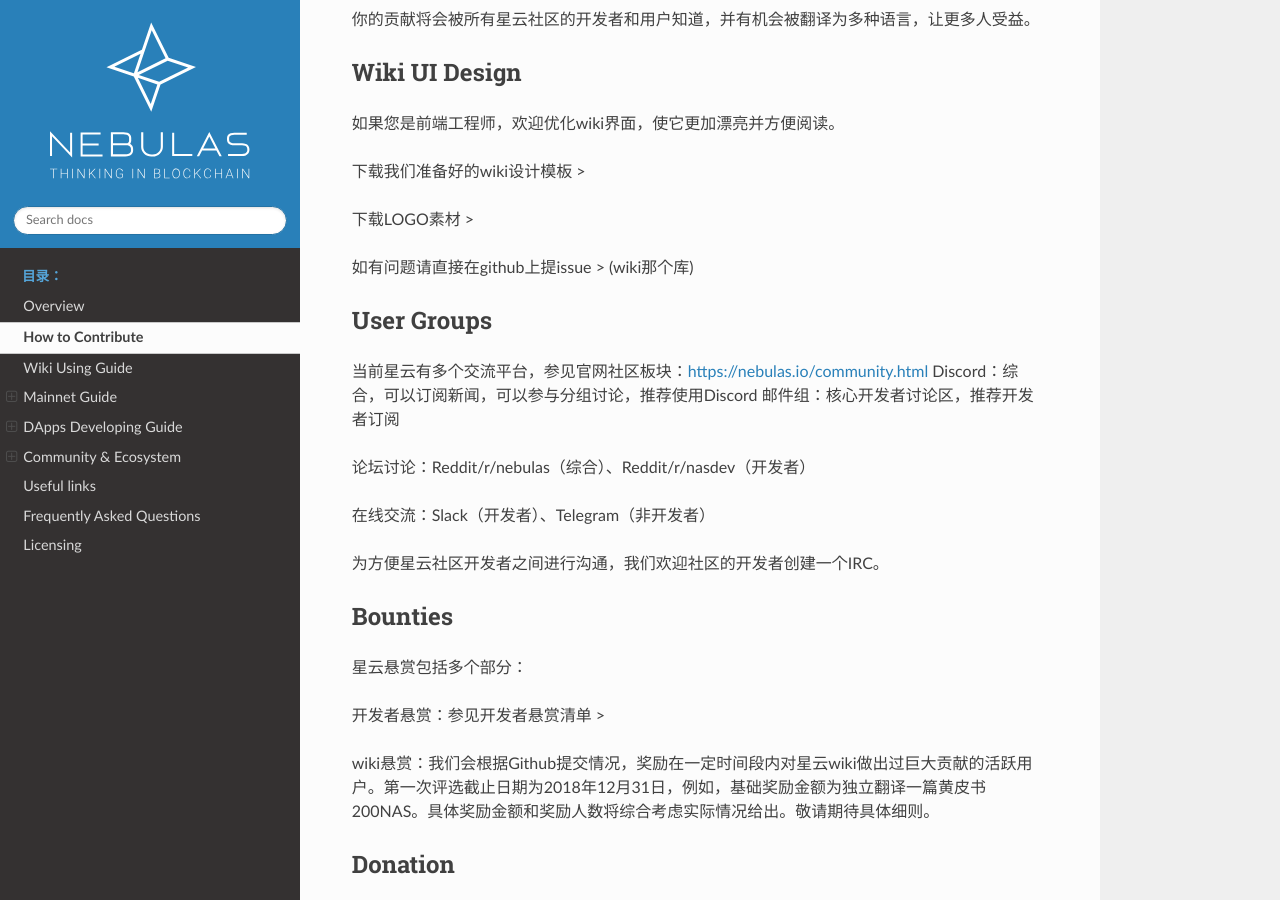
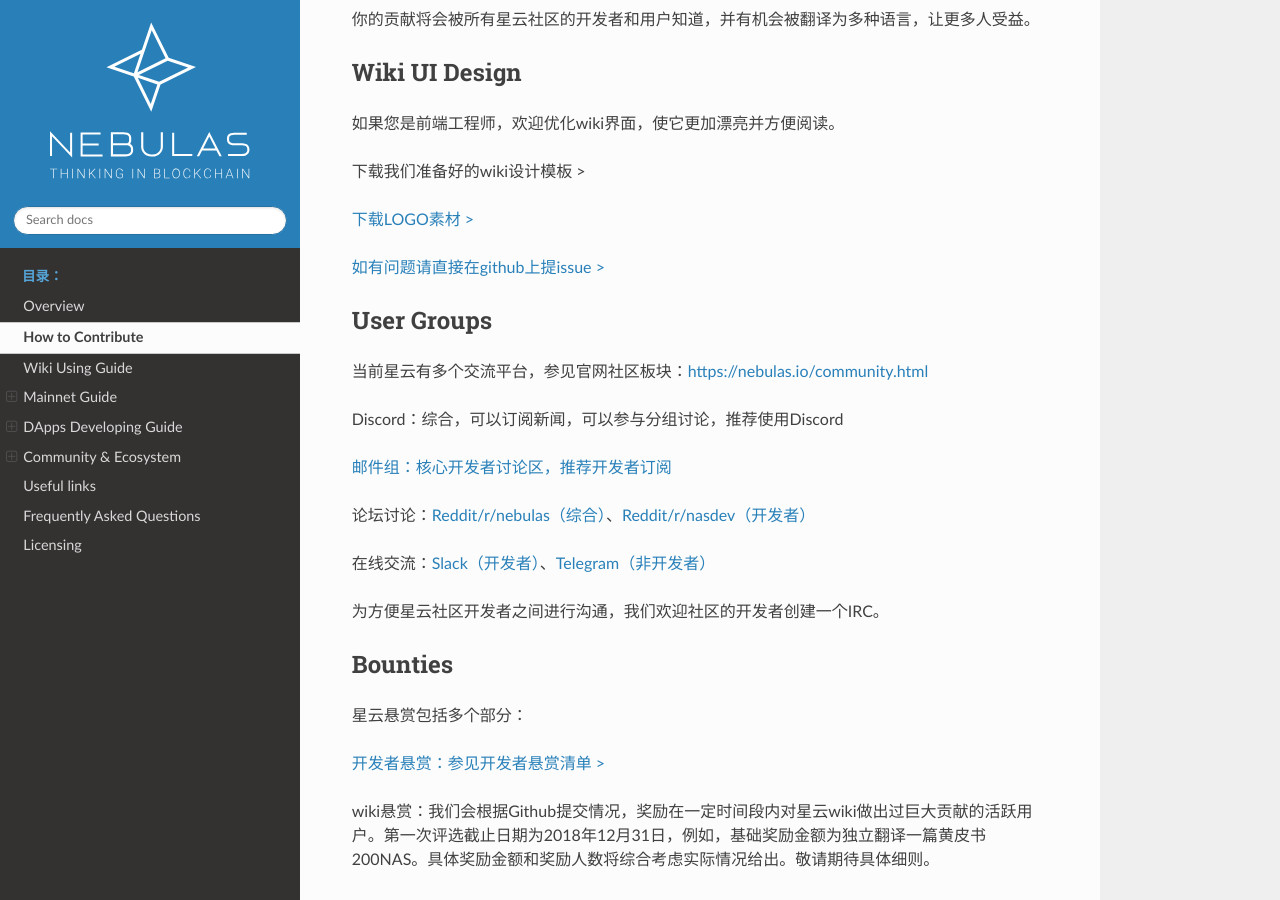
Before and after one commit to nebulasio/nebdocs, a Sphinx documentation site: the page built from docs/how-to-contribute.md, in a window 1280 px wide and 900 px high, scrolled down 1200 px. Built offline with Sphinx 7.4.7 and the Read the Docs theme 2.0.0, drawn with Linux system fonts in a browser that asks for light colours; pages that are not in the unit, such as notebooks, are missing from menus.

Commit message:
Update how-to-contribute.md
添加一些链接

```diff
--- a/docs/how-to-contribute.md
+++ b/docs/how-to-contribute.md
@@ -41,25 +41,27 @@
 
 下载我们准备好的wiki设计模板 >
 
-下载LOGO素材 >
+[下载LOGO素材 >](https://www.nebulas.io/docs/NEBULAS-LOGO-SVG.zip)
 
-如有问题请直接在github上提issue > (wiki那个库)
+[如有问题请直接在github上提issue >](https://github.com/nebulasio/nebdocs.git)
 
 ## User Groups
 当前星云有多个交流平台，参见官网社区板块：[https://nebulas.io/community.html](https://nebulas.io/community.html)
+
 Discord：综合，可以订阅新闻，可以参与分组讨论，推荐使用Discord
-邮件组：核心开发者讨论区，推荐开发者订阅
 
-论坛讨论：Reddit/r/nebulas（综合）、Reddit/r/nasdev（开发者）
+[邮件组：核心开发者讨论区，推荐开发者订阅](https://lists.nebulas.io/cgi-bin/mailman/listinfo)
 
-在线交流：Slack（开发者）、Telegram（非开发者）
+论坛讨论：[Reddit/r/nebulas（综合）](https://www.reddit.com/r/nebulas/)、[Reddit/r/nasdev（开发者）](https://www.reddit.com/r/nasdev/)
+
+在线交流：[Slack（开发者）](https://nebulasio.herokuapp.com/)、[Telegram（非开发者）](https://nebulasio.herokuapp.com/)
 
 为方便星云社区开发者之间进行沟通，我们欢迎社区的开发者创建一个IRC。
 
 ## Bounties
 星云悬赏包括多个部分：
 
-开发者悬赏：参见开发者悬赏清单 >
+[开发者悬赏：参见开发者悬赏清单 >](https://www.nebulas.io/cn/developers.html)
 
 wiki悬赏：我们会根据Github提交情况，奖励在一定时间段内对星云wiki做出过巨大贡献的活跃用户。第一次评选截止日期为2018年12月31日，例如，基础奖励金额为独立翻译一篇黄皮书200NAS。具体奖励金额和奖励人数将综合考虑实际情况给出。敬请期待具体细则。
 
```
